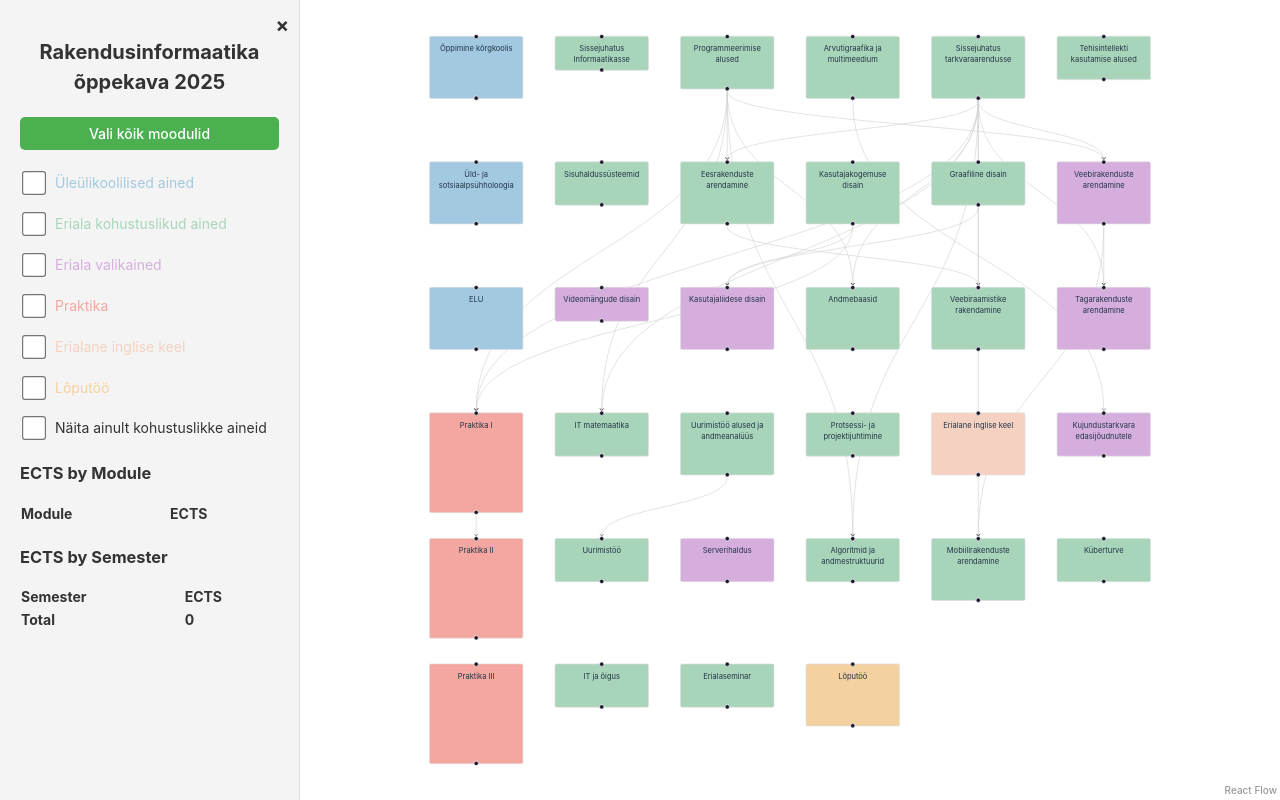
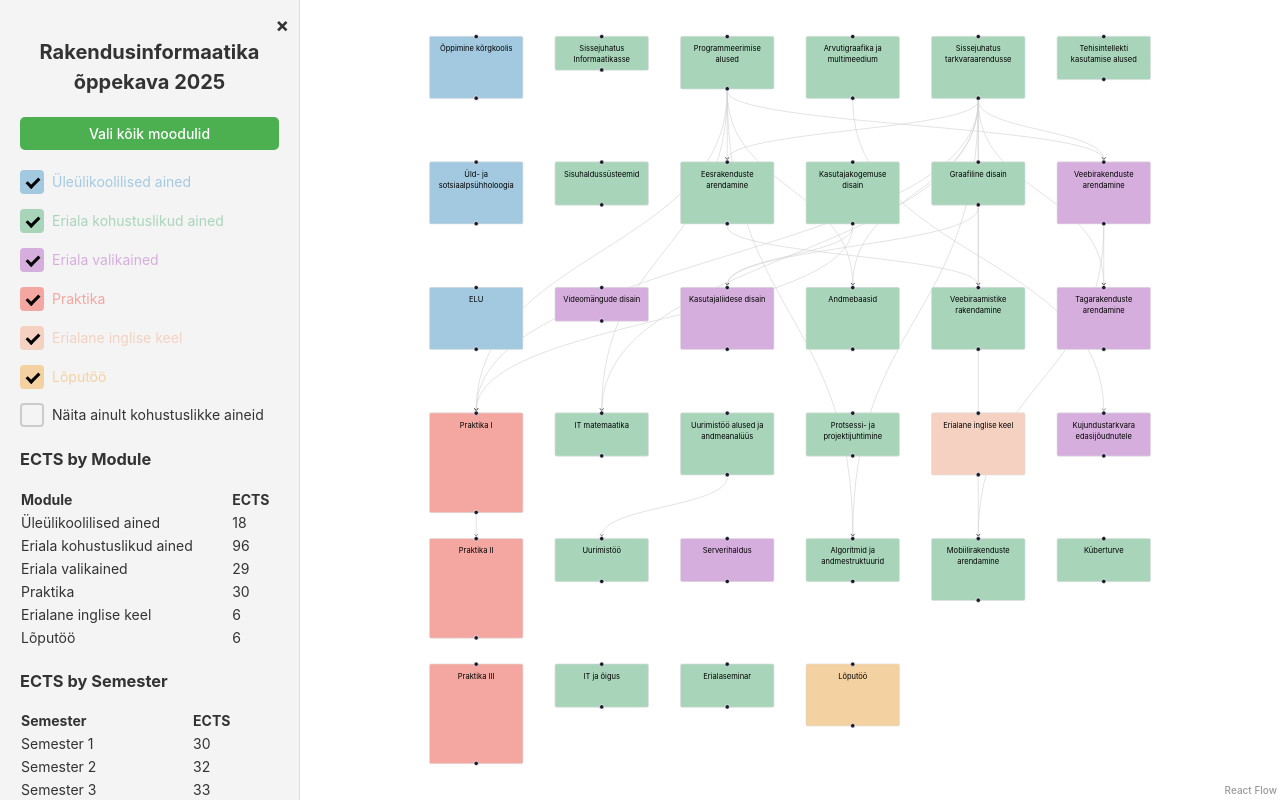
Before and after one commit to tluhk/curriculum, a React (Vite) app: page / in a window 1280 px wide. Built offline with nearby package versions, Linux system fonts and the light colour scheme.

Commit message:
Initialize active modules in App component and enhance Sidebar with custom checkbox styles

```diff
--- a/src/App.jsx
+++ b/src/App.jsx
@@ -1,4 +1,4 @@
-// App.jsx
+// eslint-disable-next-line no-unused-vars
 import React, { useState } from "react";
 import Sidebar from "./components/Sidebar";
 import CurriculumVisualization from "./components/CurriculumVisualization";
@@ -9,10 +9,20 @@ import "./styles.css";
 import { FaBars } from "react-icons/fa"; // Import icon
 
 const App = () => {
+  // Initialize activeModules with all modules selected
+  const initialActiveModules = {
+    "Üleülikoolilised ained": true,
+    "Eriala kohustuslikud ained": true,
+    "Eriala valikained": true,
+    Praktika: true,
+    "Erialane inglise keel": true,
+    Lõputöö: true,
+  };
+
   const [selectedSubject, setSelectedSubject] = useState(null);
   const [highlightedSubjects, setHighlightedSubjects] = useState([]);
   const [highlightedEdges, setHighlightedEdges] = useState([]);
-  const [activeModules, setActiveModules] = useState({});
+  const [activeModules, setActiveModules] = useState(initialActiveModules); // Use initialActiveModules
   const [showRequiredOnly, setShowRequiredOnly] = useState(false);
   const [isSidebarOpen, setIsSidebarOpen] = useState(true); // New state
 
--- /dev/null
+++ b/src/components/Sidebar.css
@@ -0,0 +1,46 @@
+.custom-checkbox {
+  position: relative;
+  display: flex;
+  align-items: center;
+}
+
+.custom-checkbox input {
+  position: absolute;
+  opacity: 0;
+  cursor: pointer;
+  height: 0;
+  width: 0;
+}
+
+.custom-checkbox .checkmark {
+  position: relative;
+  height: 20px;
+  width: 20px;
+  background-color: transparent;
+  border: 2px solid #cccccc;
+  border-radius: 4px;
+}
+
+.custom-checkbox input:checked ~ .checkmark {
+  background-color: inherit; /* Use the background color set in the JSX */
+}
+
+.custom-checkbox .checkmark:after {
+  content: "";
+  position: absolute;
+  display: none;
+}
+
+.custom-checkbox input:checked ~ .checkmark:after {
+  display: block;
+}
+
+.custom-checkbox .checkmark:after {
+  left: 7px;
+  top: 3px;
+  width: 5px;
+  height: 10px;
+  border: solid black;
+  border-width: 0 3px 3px 0;
+  transform: rotate(45deg);
+}
--- a/src/components/Sidebar.jsx
+++ b/src/components/Sidebar.jsx
@@ -1,6 +1,7 @@
 // eslint-disable-next-line no-unused-vars
 import React from "react";
 import PropTypes from "prop-types";
+import "./Sidebar.css"; // Import custom CSS
 
 const Sidebar = ({
   moduleColors,
@@ -90,6 +91,7 @@ const Sidebar = ({
             ].map((module) => (
               <label
                 key={module}
+                className="custom-checkbox"
                 style={{
                   display: "flex",
                   alignItems: "center",
@@ -112,12 +114,22 @@ const Sidebar = ({
                     height: "20px",
                   }}
                 />
+                <span
+                  className="checkmark"
+                  style={{
+                    borderColor: moduleColors[module] || "#cccccc",
+                    backgroundColor: activeModules[module]
+                      ? moduleColors[module]
+                      : "transparent", // Change checked color to module color
+                  }}
+                ></span>
                 {module}
               </label>
             ))}
           </div>
           {/* Show Required Only Checkbox */}
           <label
+            className="custom-checkbox"
             style={{
               display: "flex",
               alignItems: "center",
@@ -140,6 +152,7 @@ const Sidebar = ({
                 height: "20px",
               }}
             />
+            <span className="checkmark"></span>
             Näita ainult kohustuslikke aineid
           </label>
           {/* ECTS by Module Table */}
--- a/src/utils/utils.js
+++ b/src/utils/utils.js
@@ -23,6 +23,7 @@ export const transformCurriculum = (curriculumData, moduleColors) => {
         border: "1px solid #ddd",
         height: nodeHeight,
         opacity: 1,
+        color: "black", // Set text color to black
       },
     };
   });
```
